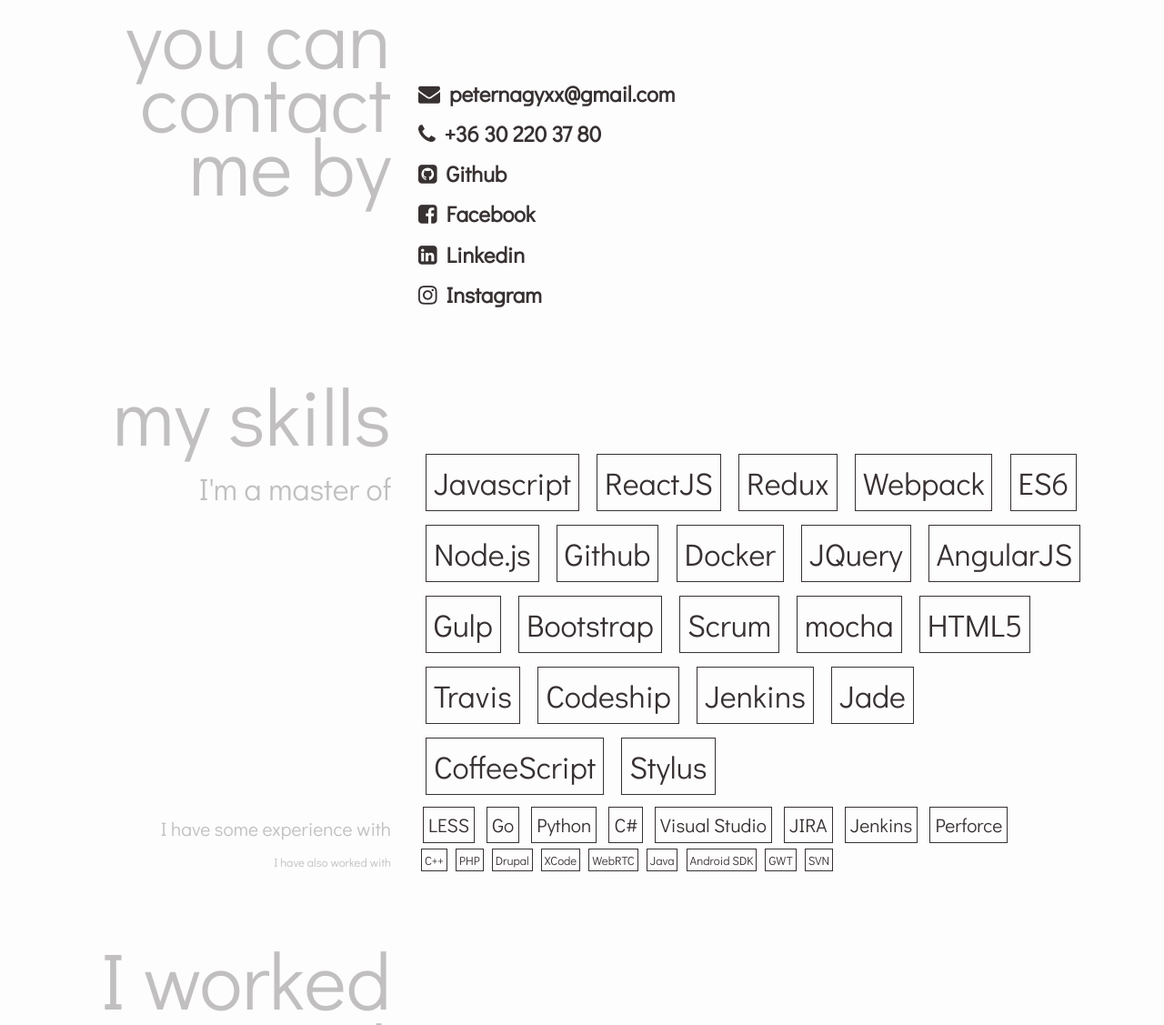
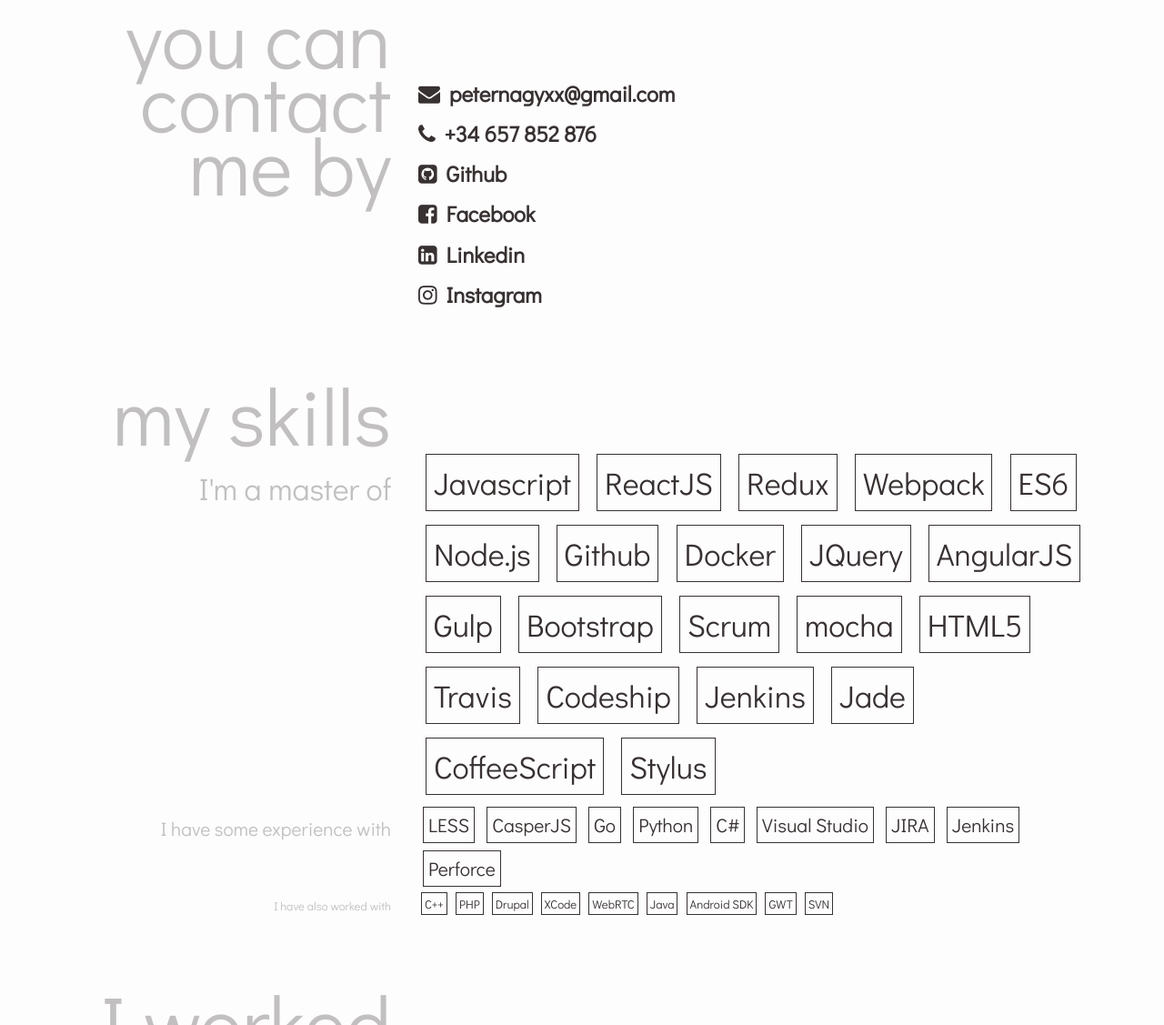
Before and after one commit to pnagy/pnagy.github.io, a website: page index.html in a window 1280 px wide. Shown: the part 1420-2547 px from the top of the page at 91% size. Drawn offline with nearby package versions, Linux system fonts and the light colour scheme.

Commit message:
Change phone number and and missing expertise

```diff
--- a/index.html
+++ b/index.html
@@ -148,8 +148,7 @@
                         <span class="fa fa-envelope"></span><a class="" target="_blank" href="mailto:peternagyxx@gmail.com">peternagyxx@gmail.com</a>
                     </div>
                     <div class="contact-item">
-                        <span class="fa fa-phone"></span><a class="" target="_blank" href="tel:+36302203780">+36 30 220 37
-                        80</a>
+                        <span class="fa fa-phone"></span><a class="" target="_blank" href="tel:+34657852876">+34 657 852 876</a>
                     </div>
                     <div class="contact-item">
                         <span class="fa fa-github-square"></span><a target="_blank" href="https://github.com/pnagy">Github</a>
@@ -215,6 +214,7 @@
                 <div class="skills skills-level-2">
                     <div class="skill-list">
                         <span>LESS</span>
+                        <span>CasperJS</span>
                         <span>Go</span>
                         <span>Python</span>
                         <span>C#</span>
```
